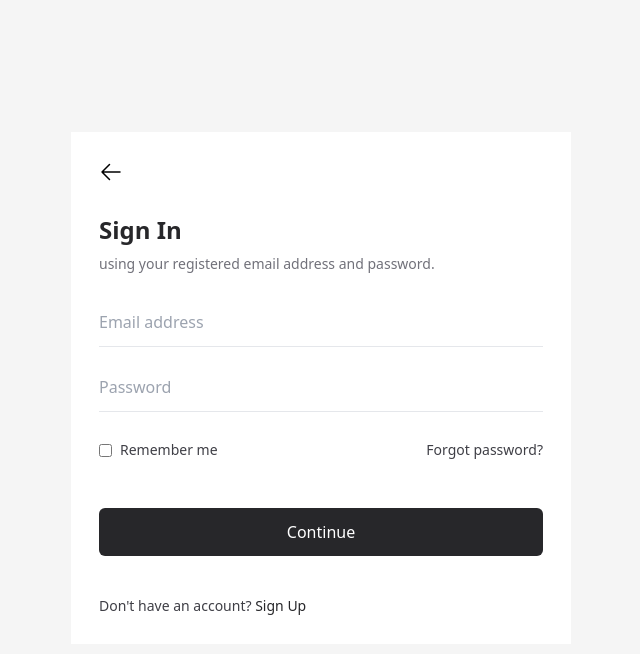
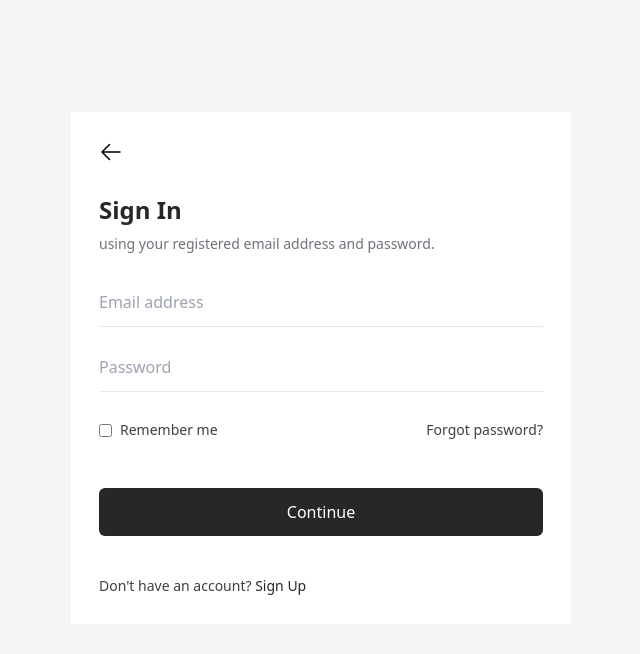
Before and after one commit to priyangsubanerjee/eclipboard, a Next.js app: page /auth in a window 1280 px wide. Shown: the top 654 px of the page, without its empty margins (319-959 px from the left). Built offline with nearby package versions, Linux system fonts and the light colour scheme.

Commit message:
form mt-5

```diff
--- a/pages/auth/index.js
+++ b/pages/auth/index.js
@@ -7,7 +7,7 @@ function Login() {
   return (
     <div>
       <div className="flex flex-col items-center justify-center lg:mt-28">
-        <form className="bg-white lg:w-[500px] p-7 mt-5">
+        <form className="bg-white lg:w-[500px] p-7">
           <div>
             <Link href={"/"}>
               <button>
```
